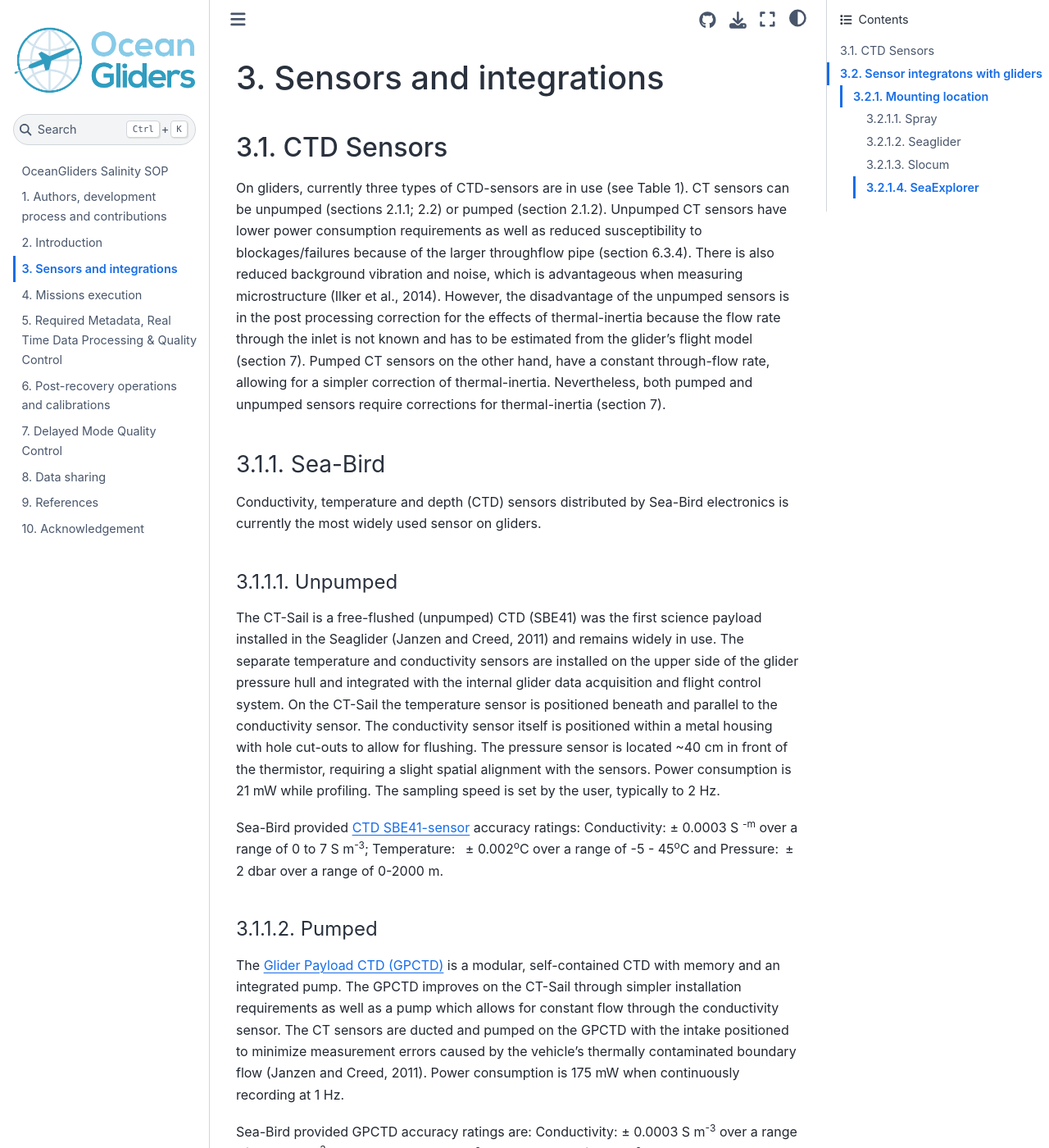
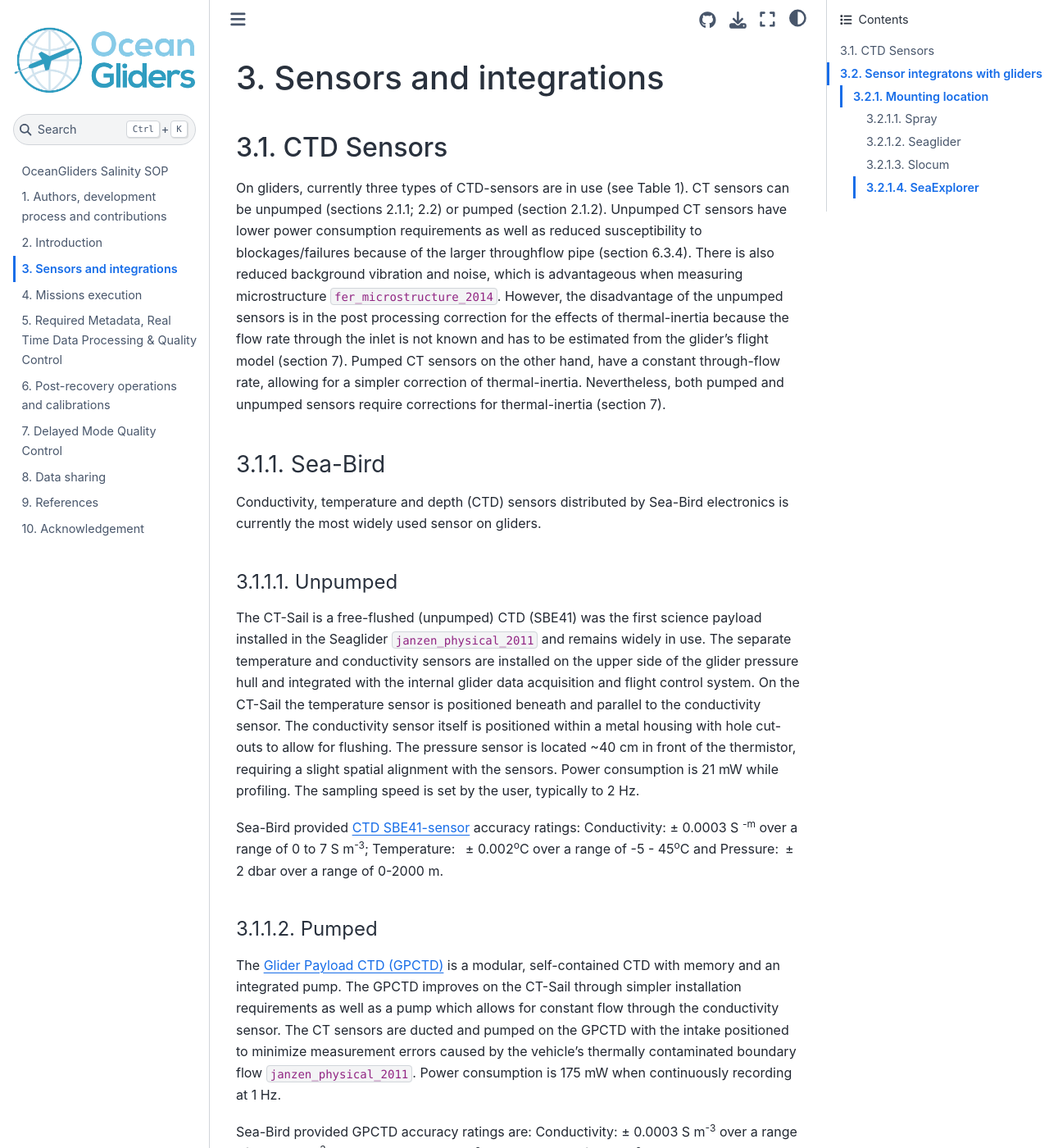
Before and after one commit to OceanGlidersCommunity/Salinity_SOP, a Jupyter Book: the page built from sections/salinity_sensors_integration.md, in a window 1280 px wide and 1400 px high. Shown: the whole window at 82% size. Built offline with Jupyter Book 1.0.4 settings and Sphinx 7.4.7 and the Sphinx Book theme 1.1.4, drawn with Linux system fonts in a browser that asks for light colours; pages that are not in the unit, such as notebooks, are missing from menus; cross-references to code outside the pages are shown as plain code.

Commit message:
docs:sensor integration references

```diff
--- a/sections/salinity_sensors_integration.md
+++ b/sections/salinity_sensors_integration.md
@@ -4,7 +4,7 @@
 On gliders, currently three types of CTD-sensors are in use (see Table 1).
 CT sensors can be unpumped (sections 2.1.1; 2.2) or pumped (section 2.1.2).
 Unpumped CT sensors have lower power consumption requirements as well as reduced susceptibility to blockages/failures because of the larger throughflow pipe (section 6.3.4).
-There is also reduced background vibration and noise, which is advantageous when measuring microstructure (Ilker et al., 2014).
+There is also reduced background vibration and noise, which is advantageous when measuring microstructure {cite}`fer_microstructure_2014`.
 However, the disadvantage of the unpumped sensors is in the post processing correction for the effects of thermal-inertia because the flow rate through the inlet is not known and has to be estimated from the glider’s flight model (section 7).
 Pumped CT sensors on the other hand, have a constant through-flow rate, allowing for a simpler correction of thermal-inertia. Nevertheless, both pumped and unpumped sensors require corrections for thermal-inertia (section 7).
 
@@ -12,7 +12,7 @@ Pumped CT sensors on the other hand, have a constant through-flow rate, allowing
 Conductivity, temperature and depth (CTD) sensors distributed by Sea-Bird electronics is currently the most widely used sensor on gliders.
 
 #### Unpumped
-The CT-Sail is a free-flushed (unpumped) CTD (SBE41) was the first science payload installed in the Seaglider (Janzen and Creed, 2011) and remains widely in use.
+The CT-Sail is a free-flushed (unpumped) CTD (SBE41) was the first science payload installed in the Seaglider {cite}`janzen_physical_2011` and remains widely in use.
 The separate temperature and conductivity sensors are installed on the upper side of the glider pressure hull and integrated with the internal glider data acquisition and flight control system.
 On the CT-Sail the temperature sensor is positioned beneath and parallel to the conductivity sensor.
 The conductivity sensor itself is positioned within a metal housing with hole cut-outs to allow for flushing. The pressure sensor is located ~40 cm in front of the thermistor, requiring a slight spatial alignment with the sensors.
@@ -29,7 +29,7 @@ Figure xx: CT-Sail with metal housing, thermistor located beneath the salinity s
 #### Pumped
 The [Glider Payload CTD (GPCTD)](https://www.seabird.com/glider-payload-ctd-gpctd/product?id=60762467712) is a modular, self-contained CTD with memory and an integrated pump.
 The GPCTD improves on the CT-Sail through simpler installation requirements as well as a pump which allows for constant flow through the conductivity sensor.
-The CT sensors are ducted and pumped on the GPCTD with the intake positioned to minimize measurement errors caused by the vehicle’s thermally contaminated boundary flow (Janzen and Creed, 2011).
+The CT sensors are ducted and pumped on the GPCTD with the intake positioned to minimize measurement errors caused by the vehicle’s thermally contaminated boundary flow {cite}`janzen_physical_2011`.
 Power consumption is 175 mW when continuously recording at 1 Hz.
 
 Sea-Bird provided GPCTD accuracy ratings are: Conductivity: ± 0.0003 S m<sup>-3</sup> over a range of 0 to 9 S m<sup>-3</sup>; Temperature:  ± 0.002<sup>o</sup>C over a range of -5 - 42<sup>o</sup>C and Pressure: ± 0.1% of full scale range, up to 2000 m.
```
